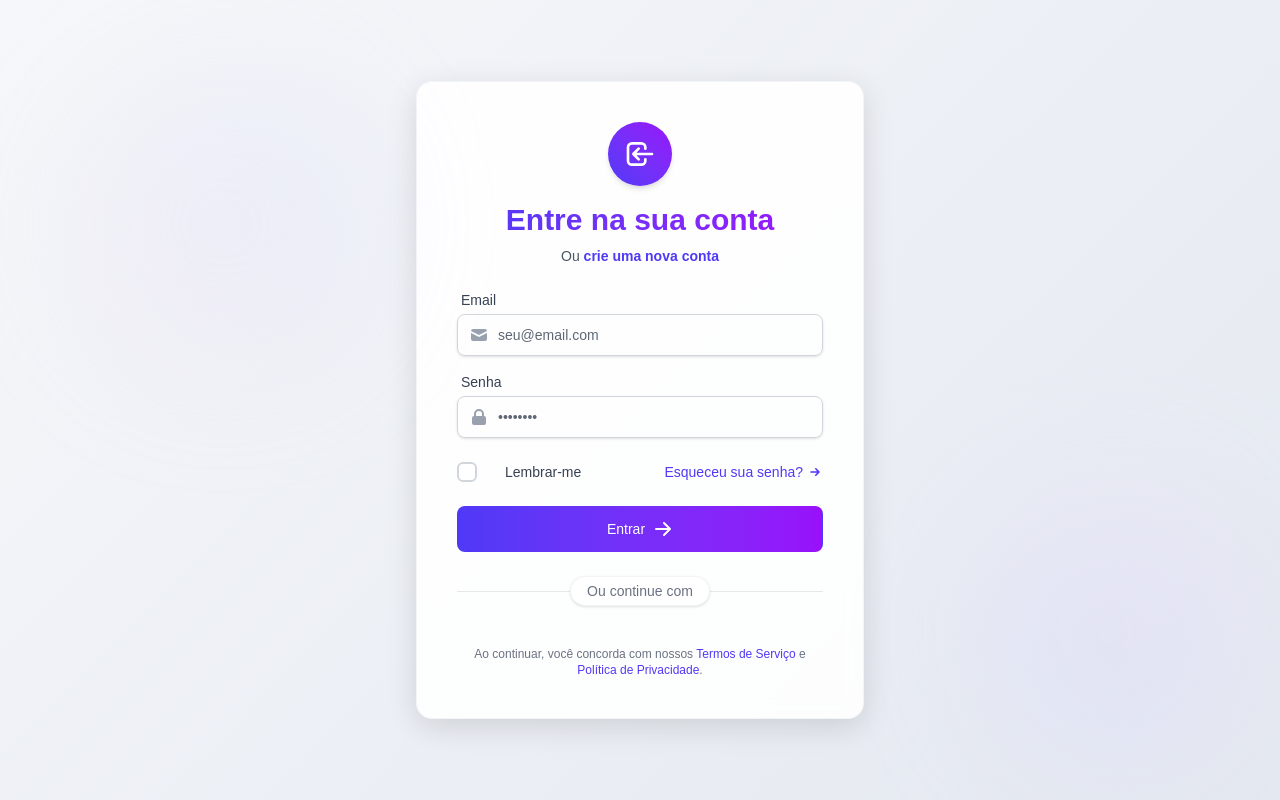
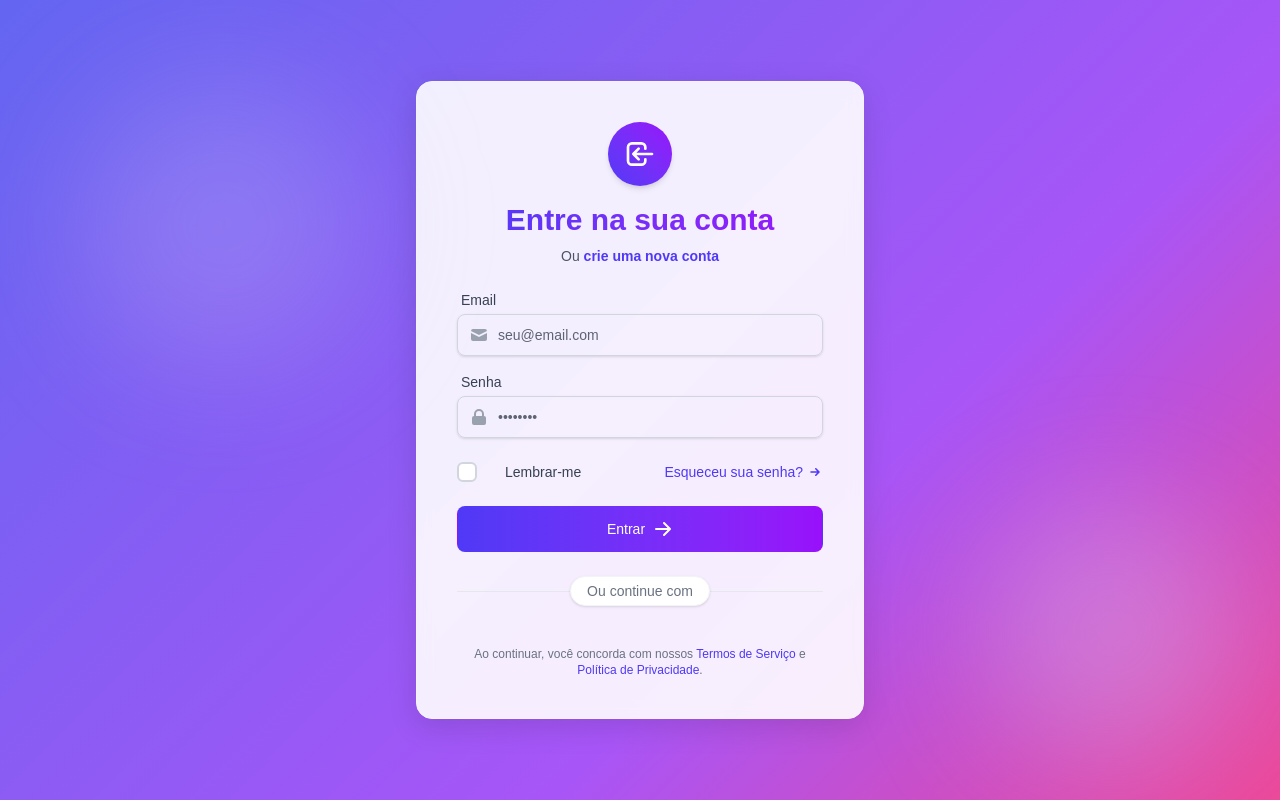
Before and after one commit to lucasgamadev/notesync, a Next.js app in the folder frontend/: page / in a window 1280 px wide. Built offline with nearby package versions, Linux system fonts and the light colour scheme.

Commit message:
Atualiza o estilo do fundo da tela de login
Atualizo o estilo do fundo da tela de login para usar um gradiente mais vibrante e moderno. Isso melhora a aparência visual da página e a torna mais atraente para os usuários.

```diff
--- a/frontend/app/login/page.tsx
+++ b/frontend/app/login/page.tsx
@@ -131,7 +131,11 @@ export default function Login() {
   };
 
   return (
-    <div className="min-h-screen flex items-center justify-center bg-gradient-to-br from-indigo-50 via-purple-50 to-blue-50 bg-gradient-login">
+    <div className="relative min-h-screen w-full flex flex-col items-center justify-center p-4" style={{
+      background: 'linear-gradient(135deg, #6366f1 0%, #a855f7 65%, #ec4899 100%)',
+      backgroundSize: 'cover'
+    }}>
+
       <motion.div
         initial={{ opacity: 0, y: 20 }}
         animate={{ opacity: 1, y: 0 }}
```
